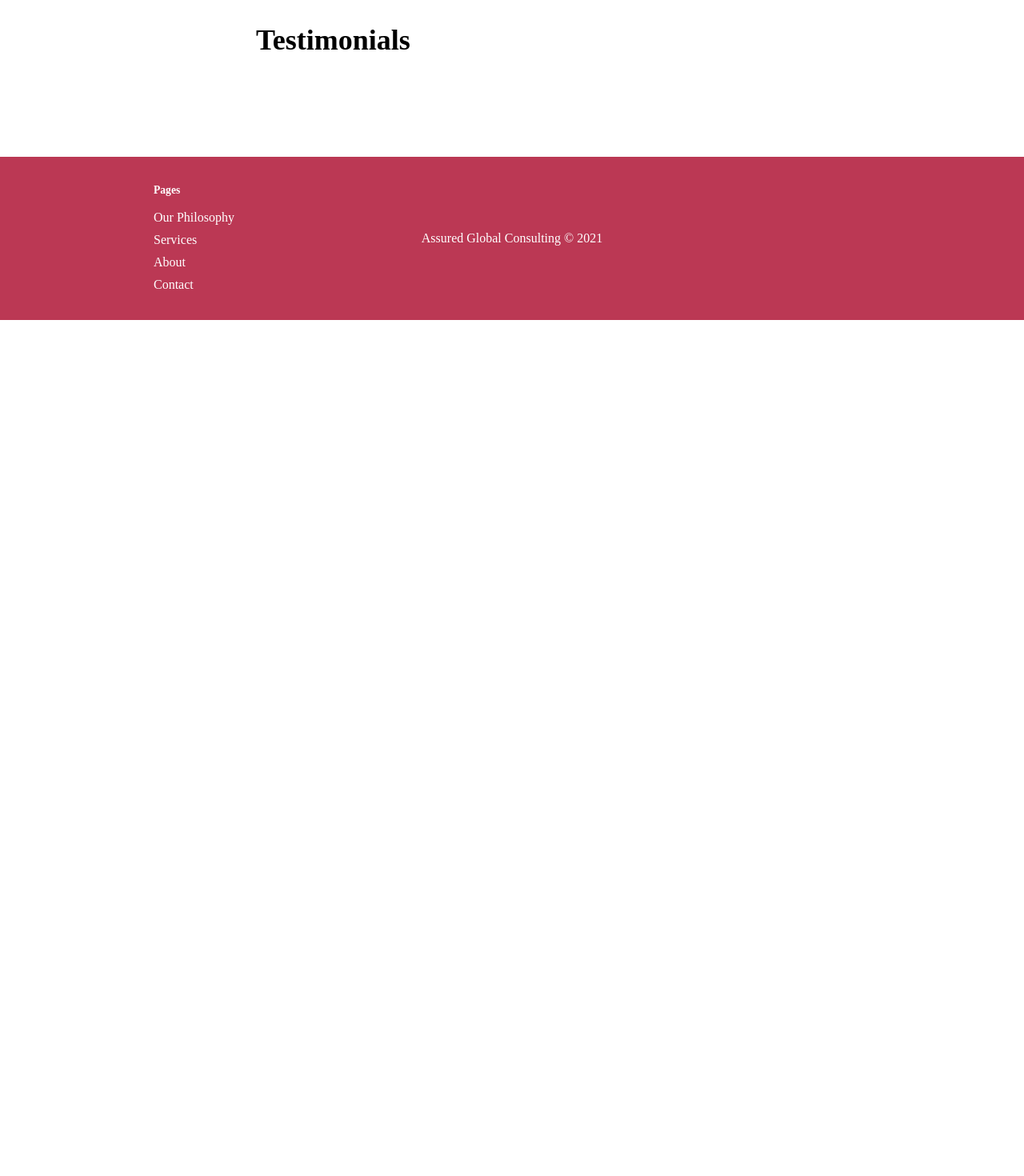
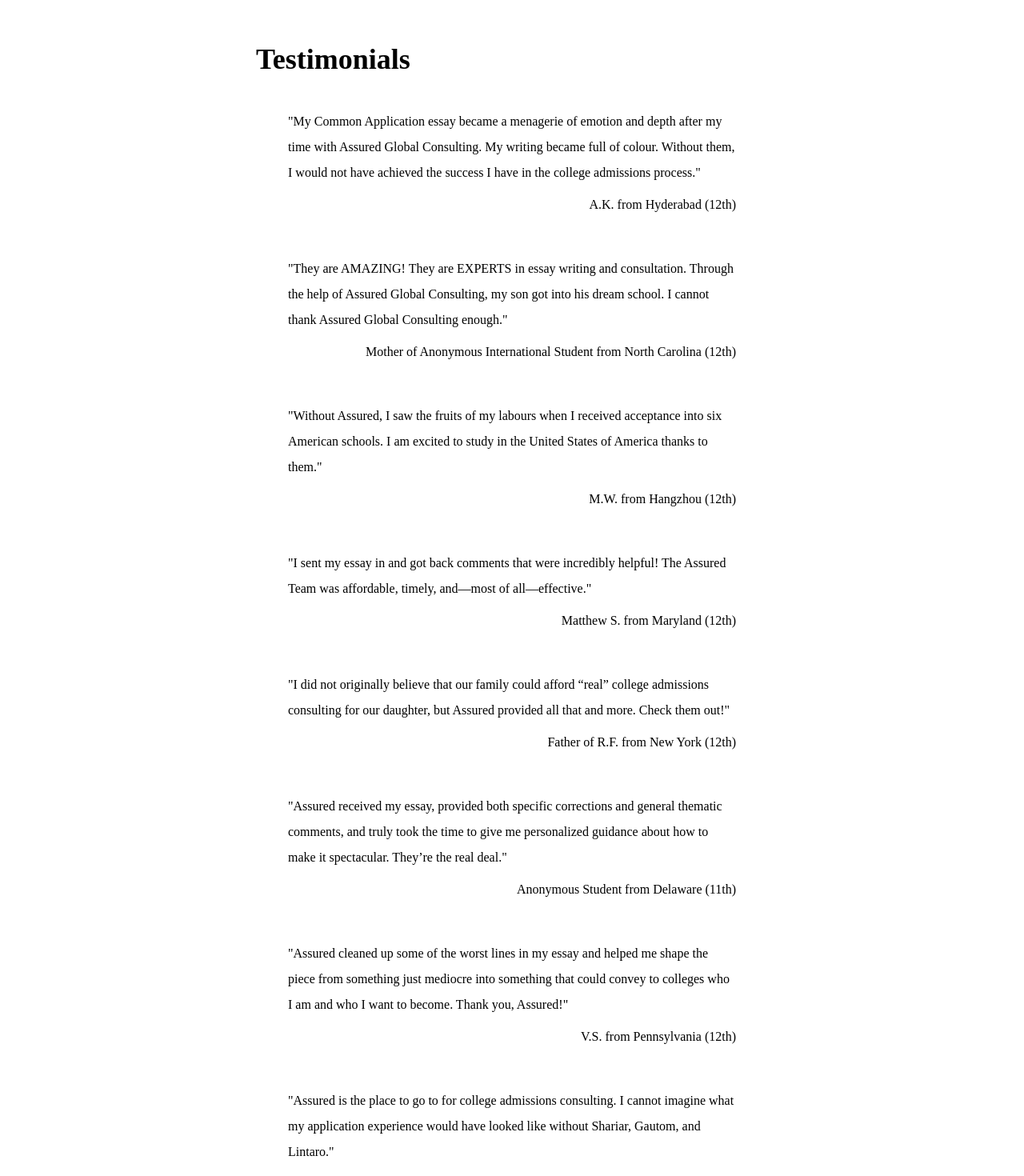
Before and after one commit to gautomdas/assured-rebuild, a Next.js app: page /results in a window 1280 px wide. Shown: the part 840-2310 px from the top of the page at 80% size. Before the commit the page ends 1240 px from the top, so only its background shows below. Built offline with nearby package versions, Linux system fonts and the light colour scheme; a web font is replaced by a local one.

Commit message:
Added Testimonials

```diff
--- a/components/Navbar.tsx
+++ b/components/Navbar.tsx
@@ -14,7 +14,7 @@
       <nav className="flex items-center flex-wrap p-3 ">
         <Link href="/">
           <img
-            className="inline-flex items-center p-2 mr-4 h-20 lg:h-24"
+            className="inline-flex object-contain items-center p-2 mr-4 h-20 lg:h-24"
             src="/logo_big.png"
             alt="Assured Global Consulting Logo"
           />
--- a/pages/results/index.tsx
+++ b/pages/results/index.tsx
@@ -85,10 +85,85 @@
 </div>
 
 
-<div className="mt-10 my-10 text-4xl lg:text-6xl font-black">
+<div className="mt-16 my-4 text-4xl lg:text-6xl font-black">
             Testimonials
           </div>
 
+
+          <div className="hover:shadow-lg rounded px-10 py-5">
+            <div className="flex-grow text-base lg:text-2xl mt-2">
+              "My Common Application essay became a menagerie of emotion and depth after my time with Assured Global Consulting. My writing became full of colour. Without them, I would not have achieved the success I have in the college admissions process."
+            </div>
+            <div className="flex-grow text-base lg:text-2xl mt-2 text-right">
+            A.K. from Hyderabad (12th)
+            </div>
+          </div>
+
+          <div className="hover:shadow-lg rounded px-10 py-5">
+            <div className="flex-grow text-base lg:text-2xl mt-2">
+              "They are AMAZING! They are EXPERTS in essay writing and consultation. Through the help of Assured Global Consulting, my son got into his dream school. I cannot thank Assured Global Consulting enough."
+            </div>
+            <div className="flex-grow text-base lg:text-2xl mt-2 text-right">
+            Mother of Anonymous International Student from North Carolina (12th)
+            </div>
+          </div>
+
+
+          <div className="hover:shadow-lg rounded px-10 py-5">
+            <div className="flex-grow text-base lg:text-2xl mt-2">
+              "Without Assured, I saw the fruits of my labours when I received acceptance into six American schools. I am excited to study in the United States of America thanks to them."
+            </div>
+            <div className="flex-grow text-base lg:text-2xl mt-2 text-right">
+            M.W. from Hangzhou (12th)
+            </div>
+          </div>
+
+
+
+          <div className="hover:shadow-lg rounded px-10 py-5">
+            <div className="flex-grow text-base lg:text-2xl mt-2">
+              "I sent my essay in and got back comments that were incredibly helpful! The Assured Team was affordable, timely, and—most of all—effective."
+            </div>
+            <div className="flex-grow text-base lg:text-2xl mt-2 text-right">
+            Matthew S. from Maryland (12th)
+            </div>
+          </div>
+
+          <div className="hover:shadow-lg rounded px-10 py-5">
+            <div className="flex-grow text-base lg:text-2xl mt-2">
+              "I did not originally believe that our family could afford “real” college admissions consulting for our daughter, but Assured provided all that and more. Check them out!"
+            </div>
+            <div className="flex-grow text-base lg:text-2xl mt-2 text-right">
+            Father of R.F. from New York (12th)
+            </div>
+          </div>
+
+          <div className="hover:shadow-lg rounded px-10 py-5">
+            <div className="flex-grow text-base lg:text-2xl mt-2">
+              "Assured received my essay, provided both specific corrections and general thematic comments, and truly took the time to give me personalized guidance about how to make it spectacular. They’re the real deal."
+            </div>
+            <div className="flex-grow text-base lg:text-2xl mt-2 text-right">
+            Anonymous Student from Delaware (11th)
+            </div>
+          </div>
+
+          <div className="hover:shadow-lg rounded px-10 py-5">
+            <div className="flex-grow text-base lg:text-2xl mt-2">
+              "Assured cleaned up some of the worst lines in my essay and helped me shape the piece from something just mediocre into something that could convey to colleges who I am and who I want to become. Thank you, Assured!"
+            </div>
+            <div className="flex-grow text-base lg:text-2xl mt-2 text-right">
+            V.S. from Pennsylvania (12th)
+            </div>
+          </div>
+
+          <div className="hover:shadow-lg rounded px-10 py-5">
+            <div className="flex-grow text-base lg:text-2xl mt-2">
+              "Assured is the place to go to for college admissions consulting. I cannot imagine what my application experience would have looked like without Shariar, Gautom, and Lintaro."
+            </div>
+            <div className="flex-grow text-base lg:text-2xl mt-2 text-right">
+            Chloe from Massachussetts (12th)
+            </div>
+          </div>
 
         </div>
       </div>
```
